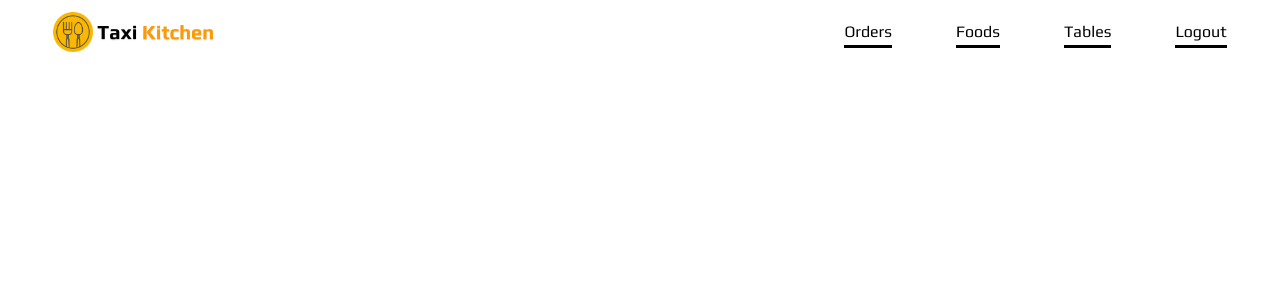
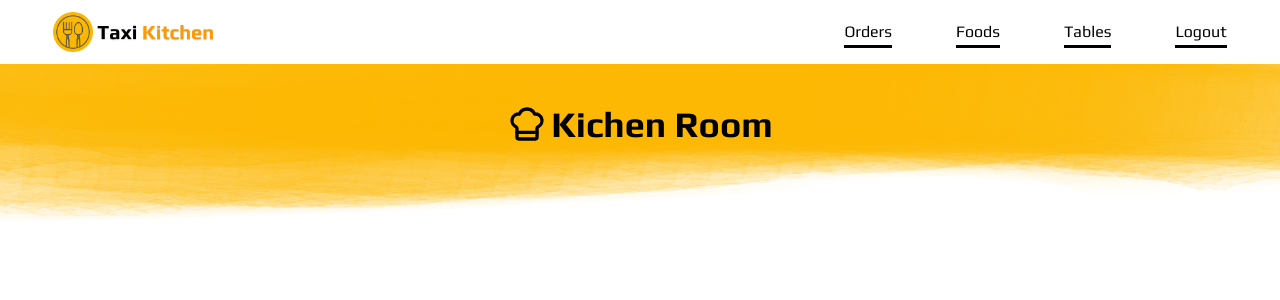
Before and after one commit to jahiddeveloper/Taxi-Kichen, a React (Vite) app: page / in a window 1280 px wide. Shown: the top 300 px of the page. Built offline with nearby package versions, Linux system fonts and the light colour scheme.

Commit message:
Heading section is compleat

```diff
--- a/src/App.jsx
+++ b/src/App.jsx
@@ -1,4 +1,5 @@
 import "./App.css";
+import Heading from "./Component/Heading";
 import Navbar from "./Component/Navbar";
 
 function App() {
@@ -7,6 +8,7 @@ function App() {
       <header className="max-w-11/12 mx-auto py-3">
         <Navbar></Navbar>
       </header>
+      <Heading>Kichen Room</Heading>
     </>
   );
 }
--- /dev/null
+++ b/src/Component/Heading.jsx
@@ -0,0 +1,15 @@
+import { ChefHat } from "lucide-react";
+
+const Heading = ({ children }) => {
+  return (
+    <h2
+      className={`bg-[url(/title-bg.png)] flex justify-center items-center gap-1 text-4xl font-bold text-center bg-no-repeat pb-20 pt-10 bg-center`}
+      style={{ backgroundSize: "100% 100%" }}
+    >
+      <ChefHat size={40} />
+      {children}
+    </h2>
+  );
+};
+
+export default Heading;
--- a/src/Component/Navbar.jsx
+++ b/src/Component/Navbar.jsx
@@ -17,7 +17,7 @@ const Navbar = () => {
           <li className="">
             <a
               href="#"
-              className="border-b-3 border-rpimary py-1   border-primary duration-200 hover:font-bold"
+              className="border-b-3 border-rpimary py-1   border-primary duration-200 hover:font-bold hover:text-amber-500"
             >
               Foods
             </a>
@@ -25,7 +25,7 @@ const Navbar = () => {
           <li className="">
             <a
               href="#"
-              className="border-b-3 border-rpimary py-1   border-primary duration-200 hover:font-bold"
+              className="border-b-3 border-rpimary py-1   border-primary duration-200 hover:font-bold hover:text-amber-500"
             >
               Tables
             </a>
@@ -33,7 +33,7 @@ const Navbar = () => {
           <li className="">
             <a
               href="#"
-              className="border-b-3 border-rpimary py-1   border-primary duration-200 hover:font-bold"
+              className="border-b-3 border-rpimary py-1   border-primary duration-200 hover:font-bold hover:text-amber-500"
             >
               Logout
             </a>
```
Also changed, not shown: public/title-bg.png (added).
